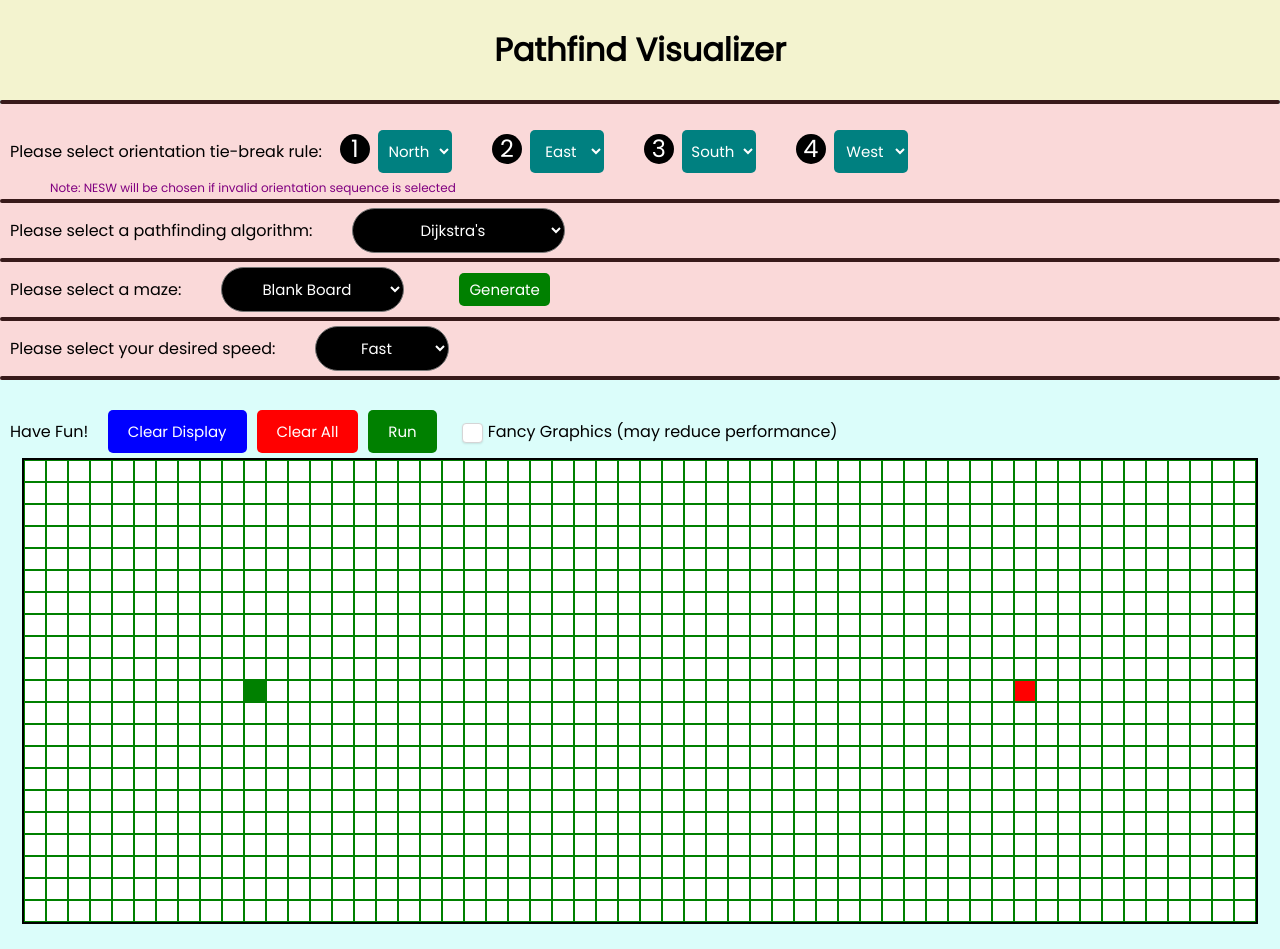
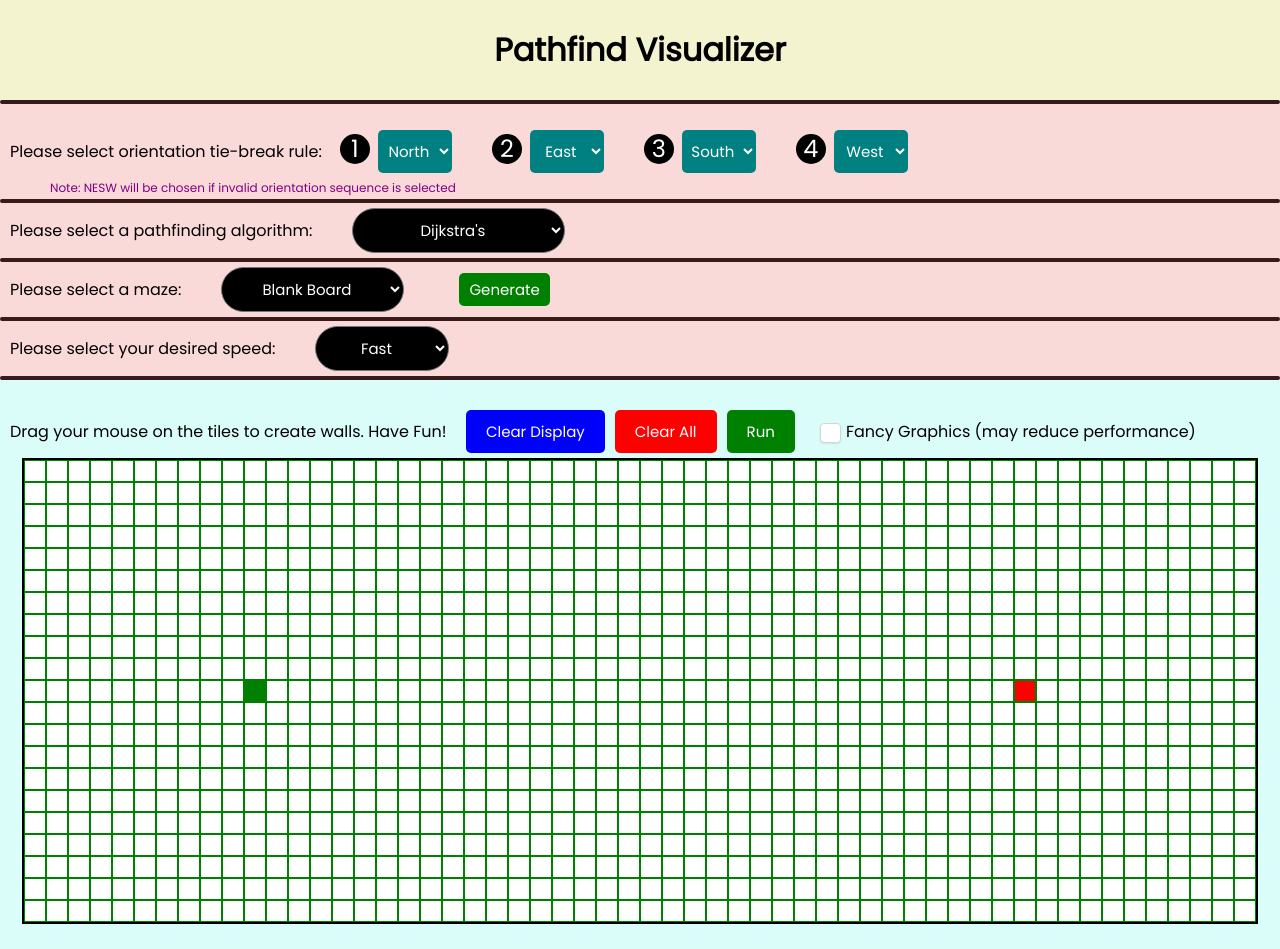
Before and after one commit to AllenCaoo/Pathfind-Visualizer, a React (Create React App) app: page / in a window 1280 px wide. Built offline with nearby package versions, Linux system fonts and the light colour scheme.

Commit message:
Update Settings.js

```diff
--- a/src/components/Settings.js
+++ b/src/components/Settings.js
@@ -138,7 +138,7 @@ const Settings = ({ blueFunc, redFunc, greenFunc }) => {
             <br></br>
             <div className='playground'>
                 <span className="dir-text">
-                    Have Fun!
+                    Drag your mouse on the tiles to create walls. Have Fun!
                 </span>
                 <Controls
                     blueClick={ handleClearDisplay }
```
